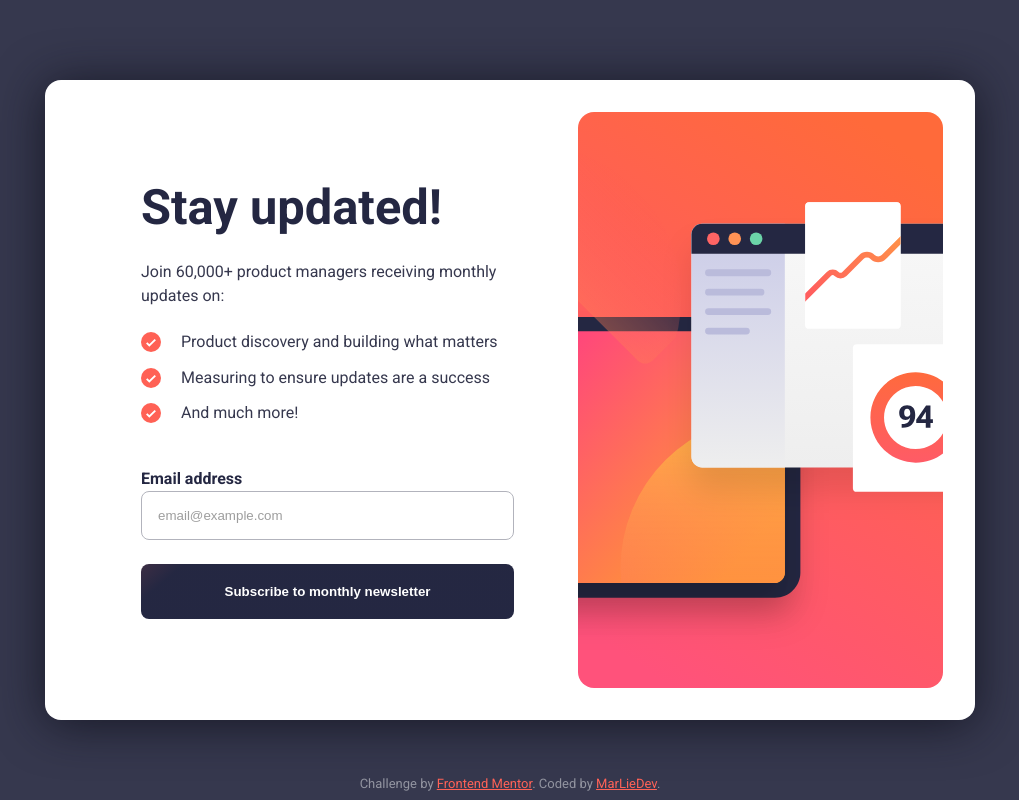
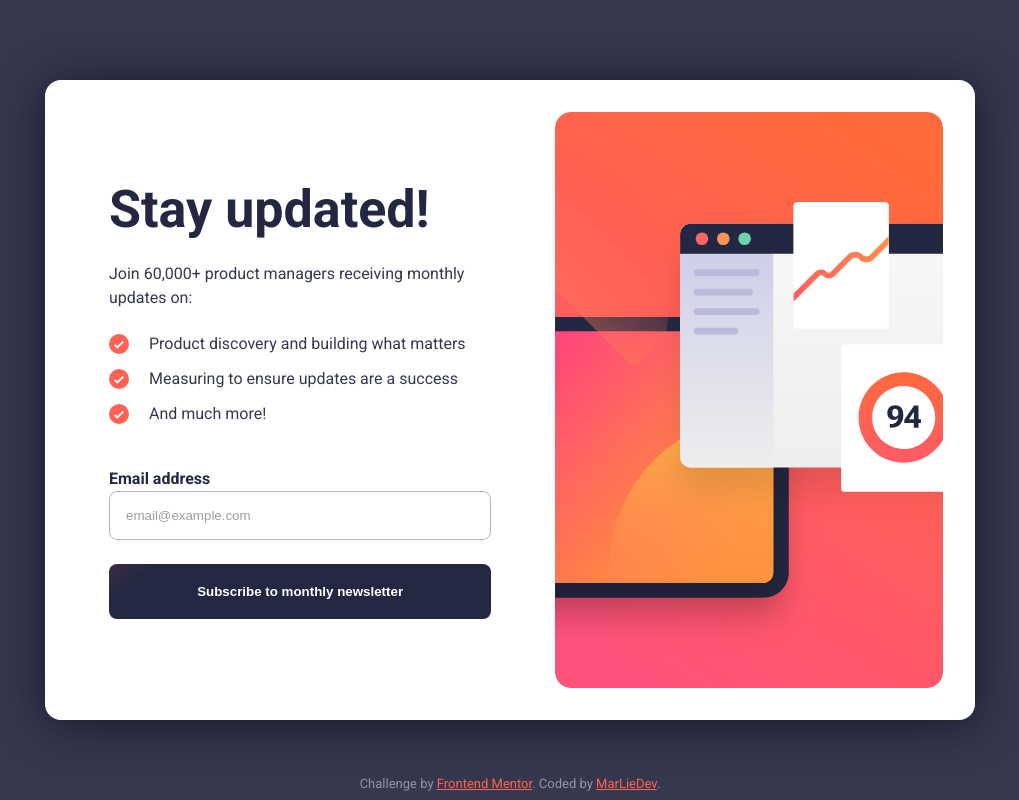
Before and after one commit to marliedev/newsletter-sign-up-form, a plain HTML site: page index.html in a window 1280 px wide. Shown: the whole page, without its empty margins (130-1149 px from the left). Drawn offline with Linux system fonts and the light colour scheme.

Commit message:
adjusted padding of content in desktop view

```diff
--- a/assets/styles/index.css
+++ b/assets/styles/index.css
@@ -67,7 +67,7 @@ main {
 }
 
 h2 {
-    font-size: clamp(var(--fs-700), calc(var(--fs-700) + 1vw), var(--fs-900));
+    font-size: clamp(var(--fs-700), calc(var(--fs-700) + 1.25vw), var(--fs-900));
     font-weight: 700;
     line-height: 110%;
     color: var(--clr-dark-gray);
@@ -284,7 +284,7 @@ button {
         flex-direction: row-reverse;
         max-height: 640px;
         height: 100%;
-        padding: var(--spacing-300);
+        padding: var(--spacing-300) var(--spacing-300) var(--spacing-300) 0;
         transition: opacity .7s, transform .7s, display .7s;
         transition-behavior: allow-discrete;
         transition-timing-function: cubic-bezier(0.5, 0, 0.25, 1);
```
